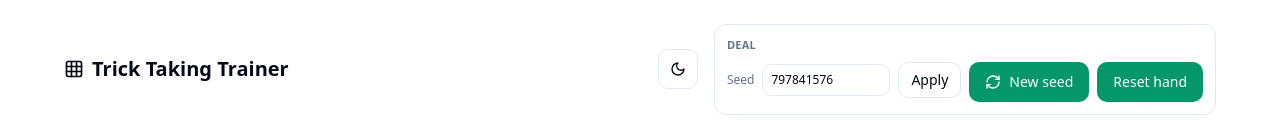
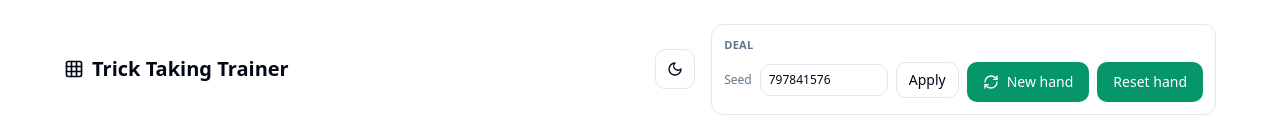
Before and after one commit to gsingh93/trick-taking-trainer, a React (Vite) app: page / in a window 1280 px wide. Shown: the top 139 px of the page. Built offline with nearby package versions, Linux system fonts and the light colour scheme; the HTML template or start-up script is replaced by a standard one.

Commit message:
Rename New seed button to New hand

```diff
--- a/src/App.tsx
+++ b/src/App.tsx
@@ -1504,7 +1504,7 @@ export default function App() {
                 </div>
                 <Button className="gap-2 bg-emerald-600 text-white hover:bg-emerald-700" onClick={newSeed}>
                   <RefreshCw className="h-4 w-4" />
-                  New seed
+                  New hand
                 </Button>
                 <Button className="bg-emerald-600 text-white hover:bg-emerald-700" onClick={resetHand}>
                   Reset hand
```
